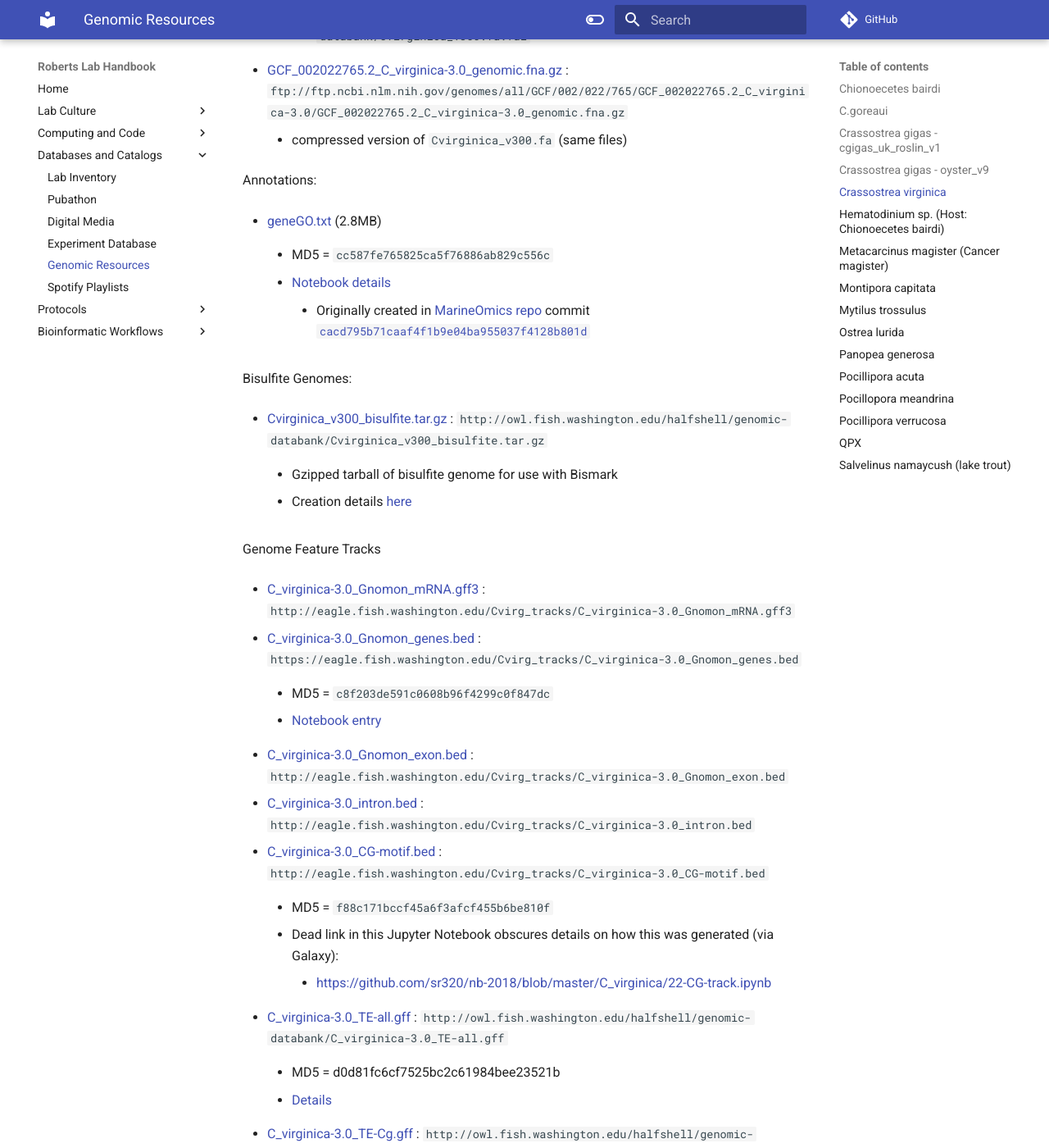
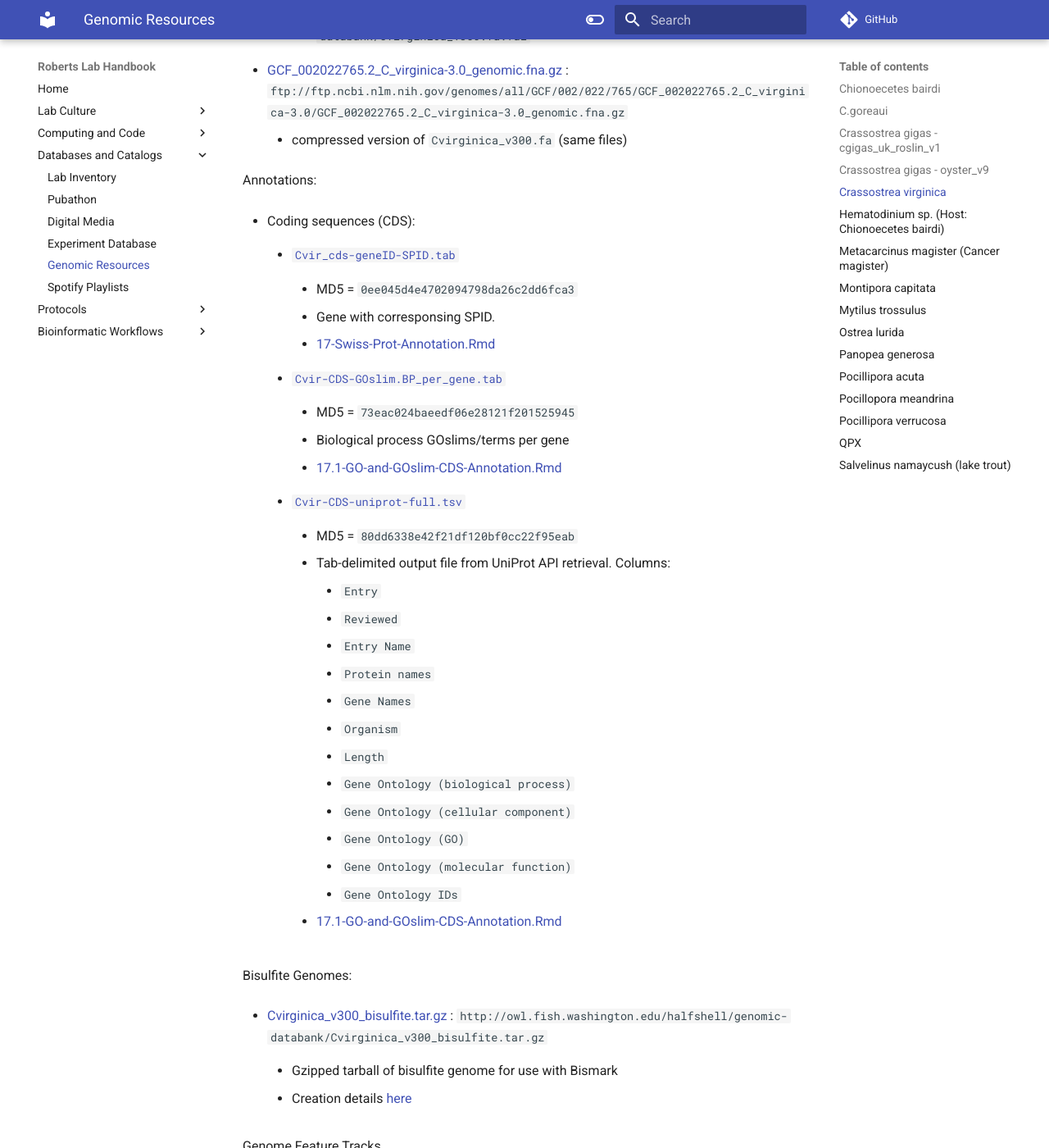
Before and after one commit to RobertsLab/resources, an MkDocs documentation site: the page built from docs/Genomic-Resources.md, in a window 1280 px wide and 1400 px high, scrolled down 8661 px. Shown: the whole window at 82% size. Built offline with MkDocs 1.6.1 and Material for MkDocs 9.7.7, drawn with Linux system fonts in a browser that asks for light colours; comment, search, counter and statistics services are not loaded.

Commit message:
add cvir cds spid, go, goslim annotations

```diff
--- a/docs/Genomic-Resources.md
+++ b/docs/Genomic-Resources.md
@@ -283,13 +283,45 @@ Genomes:
 
 Annotations:
 
-- [geneGO.txt](https://owl.fish.washington.edu/halfshell/genomic-databank/geneGO.txt) (2.8MB)
+- Coding sequences (CDS):
 
-    - MD5 = `cc587fe765825ca5f76886ab829c556c`
+    - [`Cvir_cds-geneID-SPID.tab`](https://github.com/sr320/ceabigr/blob/main/output/17-Swiss-Prot-Annotation/Cvir_cds-geneID-SPID.tab)
 
-    - [Notebook details](https://sr320.github.io/annotation/)
+        - MD5 = `0ee045d4e4702094798da26c2dd6fca3`
 
-        - Originally created in [MarineOmics repo](https://github.com/MarineOmics) commit [`cacd795b71caaf4f1b9e04ba955037f4128b801d`](https://raw.githubusercontent.com/MarineOmics/marineomics.github.io/cacd795b71caaf4f1b9e04ba955037f4128b801d/DRAFT_Funct_Enrich/annot/geneGO.txt)
+        - Gene with corresponsing SPID.
+
+        - [17-Swiss-Prot-Annotation.Rmd](https://github.com/sr320/ceabigr/blob/main/code/17-Swiss-Prot-Annotation.Rmd)
+
+    - [`Cvir-CDS-GOslim.BP_per_gene.tab`](https://github.com/sr320/ceabigr/tree/main/output/17.1-GO-and-GOslim-CDS-Annotation/Cvir-CDS-GOslim.BP_per_gene.tab)
+
+        - MD5 = `73eac024baeedf06e28121f201525945`
+
+        - Biological process GOslims/terms per gene
+
+        - [17.1-GO-and-GOslim-CDS-Annotation.Rmd](https://github.com/sr320/ceabigr/blob/main/code/17.1-GO-and-GOslim-CDS-Annotation.Rmd)
+
+    - [`Cvir-CDS-uniprot-full.tsv`](https://github.com/sr320/ceabigr/tree/main/output/17.1-GO-and-GOslim-CDS-Annotation/Cvir-CDS-uniprot-full.tsv)
+
+        - MD5 = `80dd6338e42f21df120bf0cc22f95eab`
+
+        - Tab-delimited output file from UniProt API retrieval. Columns:
+            - `Entry`
+            - `Reviewed`
+            - `Entry Name`
+            - `Protein names`
+            - `Gene Names`
+            - `Organism`
+            - `Length`
+            - `Gene Ontology (biological process)`
+            - `Gene Ontology (cellular component)`
+            - `Gene Ontology (GO)`
+            - `Gene Ontology (molecular function)`
+            - `Gene Ontology IDs`
+
+        - [17.1-GO-and-GOslim-CDS-Annotation.Rmd](https://github.com/sr320/ceabigr/blob/main/code/17.1-GO-and-GOslim-CDS-Annotation.Rmd)
+
+
 
 Bisulfite Genomes:
 
```
